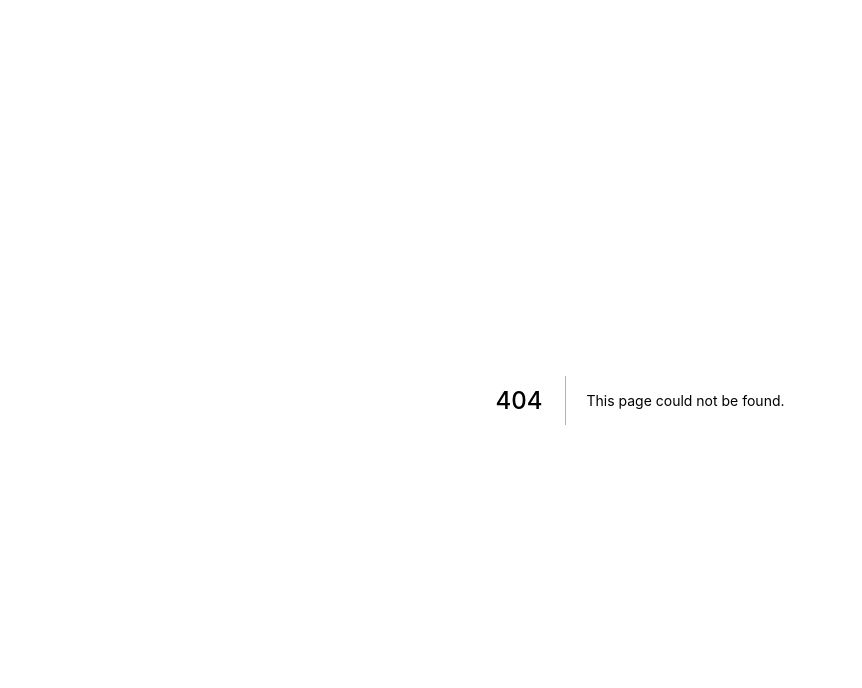
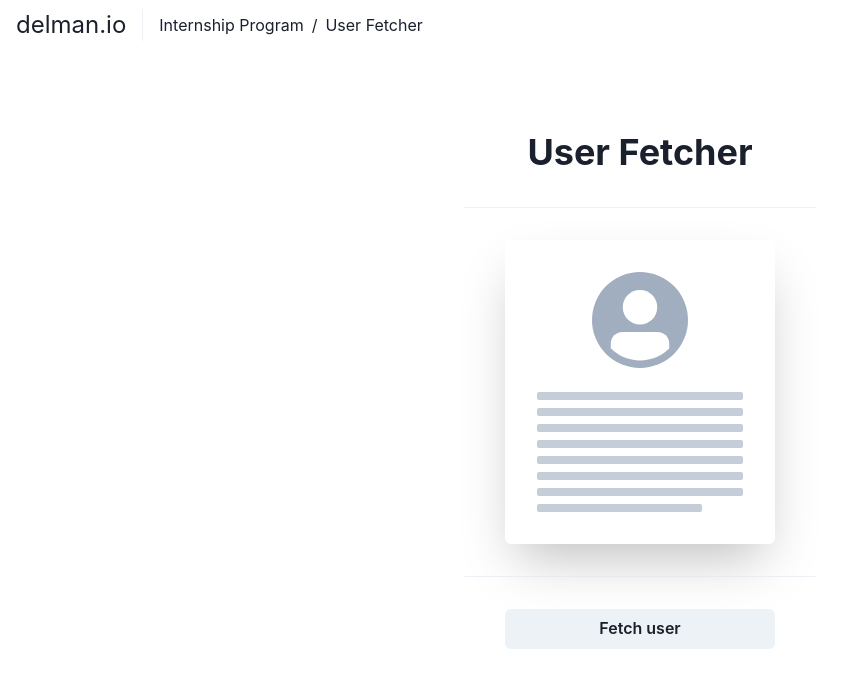
Before and after one commit to alvinmdj/DelmanInternship-Alvin, a Next.js app: page /fetching in a window 1280 px wide. Before the commit this address had no page. Shown: the top 688 px of the page, without its empty margins (0-862 px from the left). Built offline with nearby package versions, Linux system fonts and the light colour scheme.

Commit message:
Finish user fetcher

```diff
--- /dev/null
+++ b/components/UserFetcher.tsx
@@ -0,0 +1,92 @@
+import { Avatar, Box, Button, Divider, Flex, Heading, SkeletonText, Text } from '@chakra-ui/react'
+import { useState } from 'react'
+
+interface UserProps {
+  gender: string
+  name: {
+    first: string
+    last: string
+  }
+  email: string
+  dob: {
+    age: number
+  }
+  picture: {
+    large: string
+  }
+  nat: string
+}
+
+const UserFetcher = () => {
+  const [isLoaded, setIsLoaded] = useState(false)
+  const [isLoading, setIsLoading] = useState(false)
+  const [userData, setUserData] = useState<UserProps[]>([])
+
+  const handleFetchUser = async () => {
+    setIsLoading(true)
+    const userData = await fetch('https://randomuser.me/api')
+    const data = await userData.json()
+    setIsLoaded(true)
+    setIsLoading(false)
+    setUserData(data.results)
+    console.log(data.results)
+  }
+
+  const setBorderColor = () => {
+    if (userData[0]?.gender === 'male')
+      return '2px solid lightblue'
+
+    if (userData[0]?.gender === 'female')
+      return '2px solid pink'
+
+    return ''
+  }
+
+  return (
+    <>
+      <Heading textAlign="center">User Fetcher</Heading>
+      <Divider />
+      <Box
+        w="270px"
+        border={setBorderColor()}
+        boxShadow="2xl"
+        p="8"
+        rounded="md"
+      >
+        <Flex justifyContent="center" mb="1.5rem">
+          <Avatar border={setBorderColor()} size="xl" src={userData[0]?.picture.large} />
+        </Flex>
+        {userData.length > 0 ? (
+          <Flex flexDir="column" alignItems="center" gap={2}>
+            <Text fontSize="lg" fontWeight="semibold">{`${userData[0].name.first} ${userData[0].name.last}`}</Text>
+            <Text color="gray">{userData[0].email}</Text>
+            <Flex w="100%" mt="3" justifyContent="space-around" alignItems="space-between">
+              <Flex flexDir="column" alignItems="center" flexBasis="100%">
+                <Text fontWeight="semibold">{userData[0].nat}</Text>
+                <Text fontSize="sm" color="gray">Nationality</Text>
+              </Flex>
+              <Flex flexDir="column" alignItems="center" flexBasis="100%">
+                <Text fontWeight="semibold">{userData[0].dob.age}</Text>
+                <Text fontSize="sm" color="gray">Age</Text>
+              </Flex>
+            </Flex>
+          </Flex>
+        ) : (
+          <SkeletonText isLoaded={isLoaded} noOfLines={8} spacing="2" />
+        )}
+      </Box>
+      <Divider />
+      <Button
+        onClick={handleFetchUser}
+        isLoading={isLoading}
+        w="270px"
+        colorScheme="gray"
+        variant="solid"
+      >
+        {userData.length > 0 ? 'Refetch User' : 'Fetch user'}
+      </Button>
+    </>
+  )
+}
+
+export default UserFetcher
--- /dev/null
+++ b/pages/fetching.tsx
@@ -0,0 +1,18 @@
+import { Container } from '@chakra-ui/react'
+import Metatags from '../components/Metatags'
+import Navbar from '../components/Navbar'
+import UserFetcher from '../components/UserFetcher'
+
+const Fetching = () => {
+  return (
+    <>
+      <Metatags title="User Fetcher" desc="A simple API fetching and rendering process" />
+      <Navbar current="fetching" />
+      <Container h="85%" maxW="sm" display="flex" flexDir="column" alignItems="center" justifyContent="center" gap="2rem">
+        <UserFetcher />
+      </Container>
+    </>
+  )
+}
+
+export default Fetching
```
